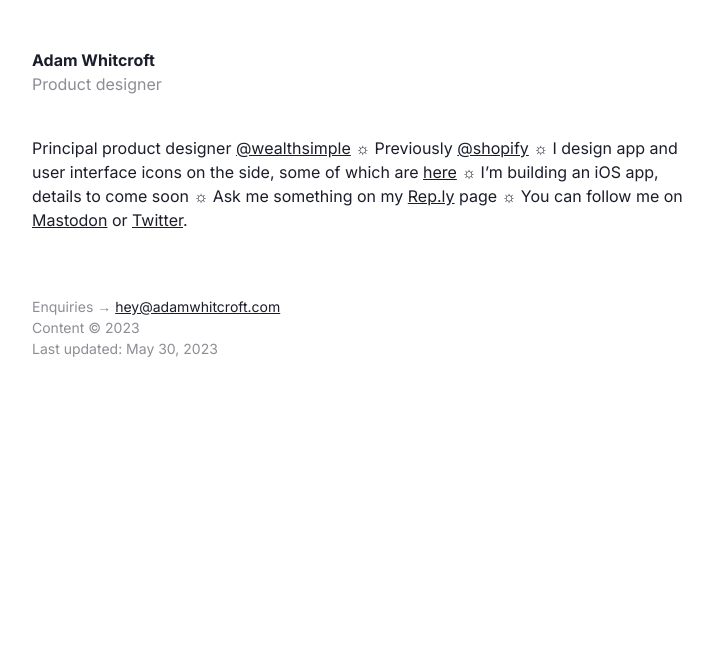
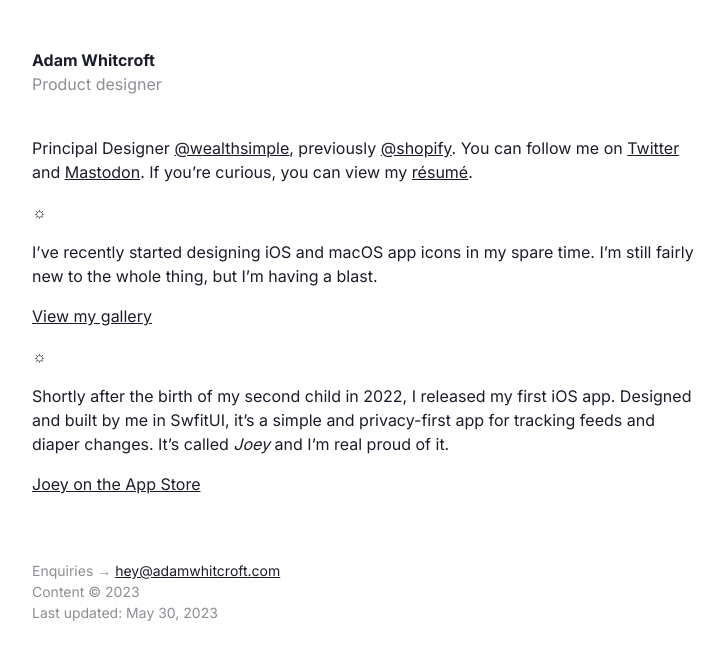
Before and after one commit to AdamWhitcroft/adamwhitcroft.github.io, a Jekyll site: the page built from index.md, in a window 1280 px wide. Shown: the top 660 px of the page, without its empty margins (272-997 px from the left). Built offline with Jekyll 4.4.1, drawn with Linux system fonts in a browser that asks for light colours.

Commit message:
software added, minor basic layout changes, whatever

```diff
--- a/_data/home.yml
+++ b/_data/home.yml
@@ -1,6 +1,3 @@
 - entry: Principal product designer [@wealthsimple](https://www.wealthsimple.com/en-ca)
 - entry: Previously [@shopify](https://www.shopify.com/)
-- entry: I design app and user interface icons on the side, some of which are [here](/icons/)
-- entry: I'm building an iOS app, details to come soon
-- entry: Ask me something on my [Rep.ly](https://rep.ly/adamwhitcroft) page
 - entry: You can follow me on <a rel="me" href="https://mastodon.design/@adam">Mastodon</a> or [Twitter](https://twitter.com/AdamWhitcroft)
--- a/index.md
+++ b/index.md
@@ -4,4 +4,16 @@
 class: home
 ---
 
-{% for entry in site.data.home %}<span class="home-entry entry-{{ forloop.index }}">{{ entry.entry }}</span>{% if forloop.last %}.{% else %} ☼ {% endif %}{% endfor %}
+Principal Designer [@wealthsimple](https://www.wealthsimple.com/en-ca), previously [@shopify](https://www.shopify.com/). You can follow me on [Twitter](https://twitter.com/AdamWhitcroft) and [Mastodon](https://mastodon.design/@adam). If you're curious, you can view my [résumé](/resume/).
+
+☼
+
+I've recently started designing iOS and macOS app icons in my spare time. I'm still fairly new to the whole thing, but I'm having a blast.
+
+[View my gallery](/icons/)
+
+☼
+
+Shortly after the birth of my second child in 2022, I released my first iOS app. Designed and built by me in SwfitUI, it's a simple and privacy-first app for tracking feeds and diaper changes. It's called *Joey* and I'm real proud of it.
+
+[Joey on the App Store](https://apps.apple.com/ca/app/joey/id1640592100)
```
Also changed, not shown: _data/apps.yml (deleted, +0 -17 lines), software.md (deleted, +0 -9 lines).
